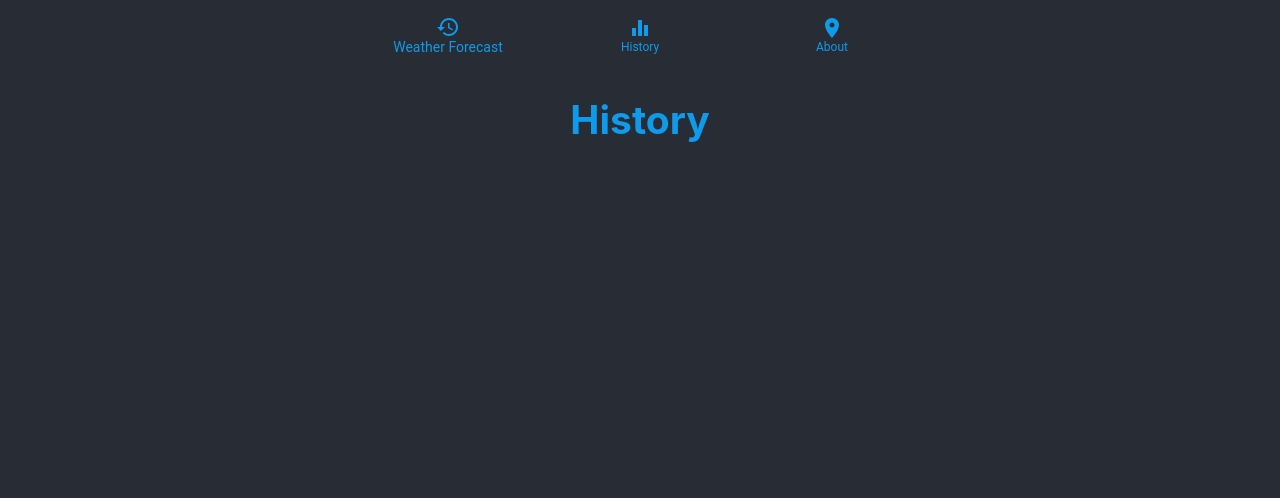
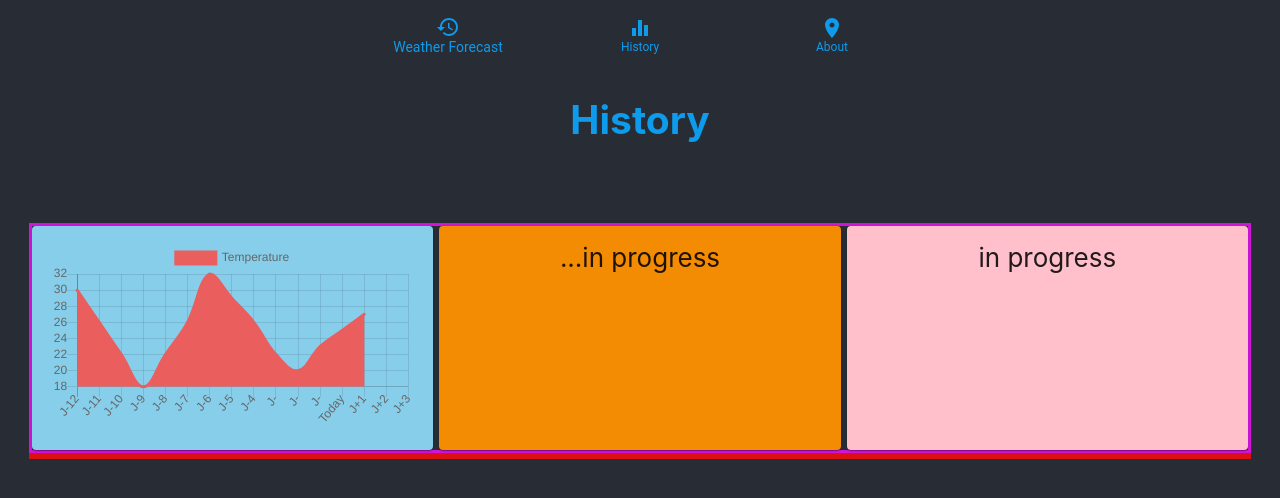
Before and after one commit to Lahoussine/weather-app, a React (Create React App) app: page /weather-app/history in a window 1280 px wide. Shown: the top 498 px of the page. Built offline with nearby package versions, Linux system fonts and the light colour scheme.

Commit message:
id non unique

```diff
--- a/src/components/History.js
+++ b/src/components/History.js
@@ -1,11 +1,94 @@
 import React, { Component } from 'react';
+import Card from '@material-ui/core/Card';
+import CardContent from '@material-ui/core/CardContent';
+import Typography from '@material-ui/core/Typography';
+import {Line} from 'react-chartjs-2';
 
+function formatDate(date){
+  var dt = new Date(date)
+  var dd = dt.getDate();
+  var mm = dt.getMonth()+1;
+  var yyyy = dt.getFullYear();
+  if(dd<10) {dd='0'+dd}
+  if(mm<10) {mm='0'+mm}
+  var dateasStr = mm+'/'+dd//+'/'+yyyy;
+  return dateasStr
+}
+function last7Days(){
+  console.log('**************');
+  console.log(new Date(1593399600*1000) );
+  console.log(new Date(1593403200*1000) );
+  console.log('**************');
+  var date = new Date();
+  return  [
+    formatDate( new Date().setDate(date.getDate() -12 )),
+    formatDate( new Date().setDate(date.getDate() -11 )),
+    formatDate( new Date().setDate(date.getDate() -10 )),
+    formatDate( new Date().setDate(date.getDate() -9 )),
+    formatDate( new Date().setDate(date.getDate() -8 )),
+    formatDate( new Date().setDate(date.getDate() -7 )),
+    formatDate( new Date().setDate(date.getDate() -6 )),
+    formatDate( new Date().setDate(date.getDate() -5 )),
+    formatDate( new Date().setDate(date.getDate() -4 )),
+    formatDate( new Date().setDate(date.getDate() -3 )),
+    formatDate( new Date().setDate(date.getDate() -2 )),
+    formatDate( new Date().setDate(date.getDate() -1 )),
+    formatDate(new Date().getDate())
+  ]
+}
+const data = {
+  labels:  ['J-12','J-11','J-10','J-9','J-8','J-7','J-6','J-5','J-4','J-','J-','J-','Today','J+1','J+2','J+3'] ,
+  datasets: [
+    {
+      label: 'Temperature',
+     // fill: false,
+    //  lineTension: 1,
+      backgroundColor:'rgb(234, 94, 94)',
+      borderColor: 'rgb(234, 94, 94)',
+      borderCapStyle: 'butt',
+     //borderDash: [3,6],
+
+      //borderDashOffset: 2.0,
+     // borderJoinStyle: 'round',
+     // pointBorderColor: 'rgb(234, 94, 94)',
+     // pointBackgroundColor: 'rgb(234, 94, 94)',
+  //    pointBorderWidth: 0,
+   //   pointHoverRadius: 5,
+      //pointHoverBackgroundColor: 'rgba(75,192,192,1)',
+     // pointHoverBorderColor: 'rgba(220,220,220,1)',
+      //pointHoverBorderWidth: 20,
+      pointRadius: 1,
+
+      pointHitRadius: 1,
+      data: [30, 26, 22, 18, 22, 26, 32,29,26,22,20,23,25,27]
+    }
+  ]
+};
 class History extends Component {
+
   render() {
     return (
-        <div  className="content">
-          <h2>History</h2>
+      <div className="content">
+        <h2>History</h2>
+        <div className="row space-between debugBorderFushia">
+          <Card id="card1" className="column info">
+            <CardContent>
+            <Line data={data} />
+            </CardContent>
+          </Card>
+          <Card id="card2" className="column warn">
+            <CardContent>
+              ...in progress
+            </CardContent>
+          </Card>
+          <Card id="card3" className="column error">
+            <CardContent>
+              in progress
+            </CardContent>
+          </Card>
         </div>
+        <div className="row space-between debugBorder"></div>
+      </div>
     );
   }
 }
```
